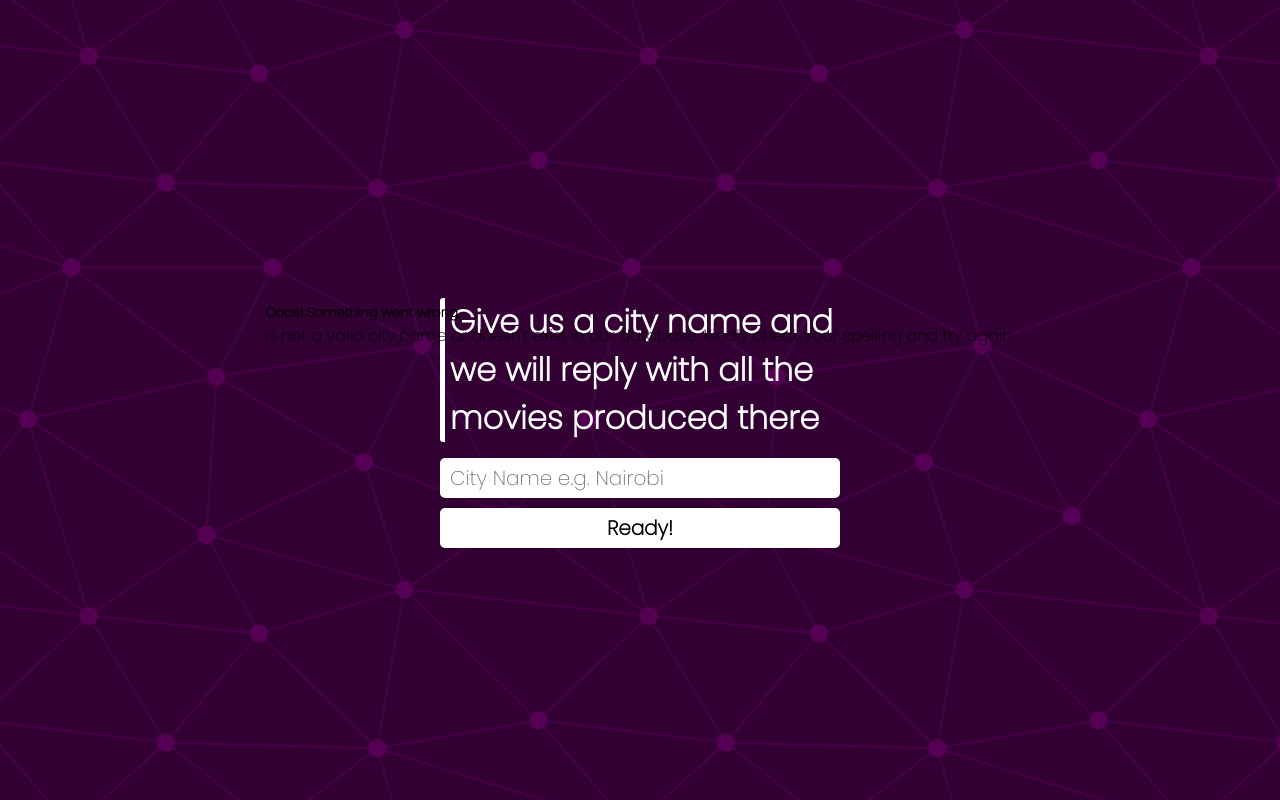
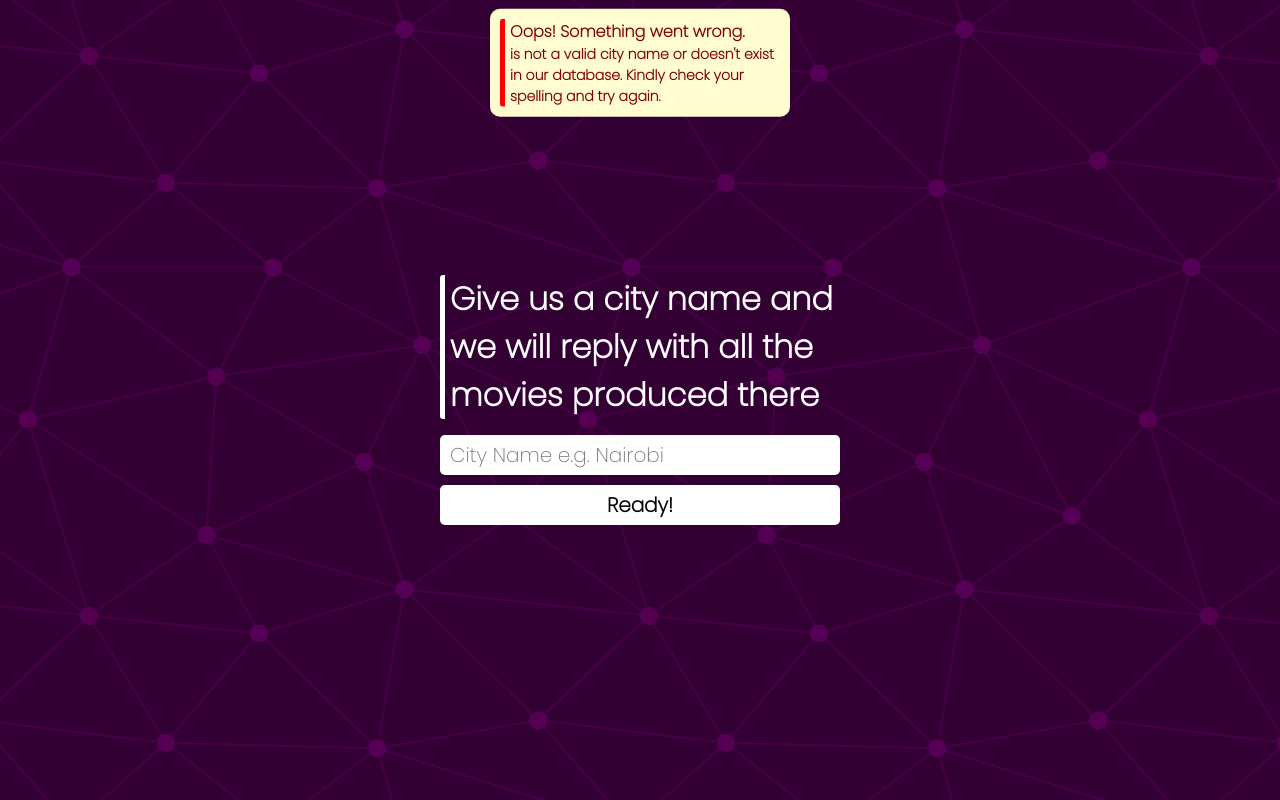
Before and after one commit to MILKYWAY-COOP/psychic-broccoli, a React (Create React App) app: page / in a window 1280 px wide. Built offline with nearby package versions, Linux system fonts and the light colour scheme.

Commit message:
Late night

```diff
--- a/src/Components/Styles/Welcome.styled.ts
+++ b/src/Components/Styles/Welcome.styled.ts
@@ -9,6 +9,45 @@ export const WelcomeContainer = styled.div`
   flex-direction: column;
   align-items: center;
   justify-content: center;
+  position: relative;
+
+  .errorDiv {
+    top: -110px;
+    width: 300px;
+    position: absolute;
+    padding: 10px;
+    display: flex;
+    flex-direction: column;
+    align-items: center;
+    background-color: rgb(255, 253, 208);
+    border-radius: 10px;
+    transition: transform 0.5s ease-in-out;
+    /* transform: translateY(110%); */
+
+    .info {
+      padding-left: 5px;
+      border-left: 5px solid red;
+      border-radius: 3px;
+
+      h5 {
+        color: #800000;
+        font-size: 16px;
+        font-weight: 900;
+      }
+
+      p {
+        color: #800000;
+        font-weight: 900;
+        font-size: 14px;
+        width: 100%;
+        text-align: left;
+      }
+    }
+  }
+
+  /* .show {
+    transition: transform 0.5s ease-in-out;
+  } */
 
   .h1Div {
     width: 400px;
```
